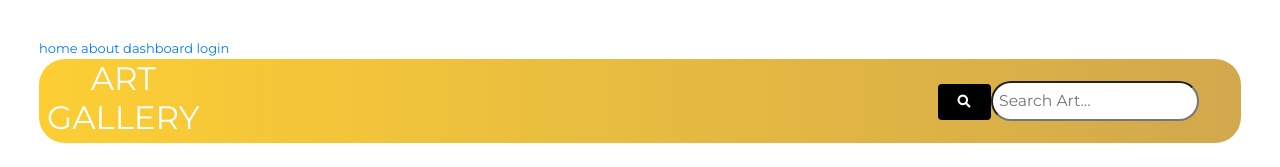
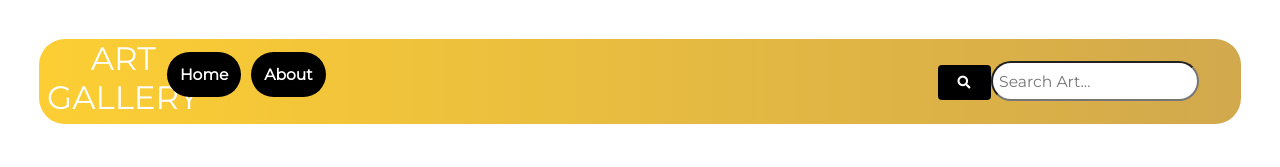
Before and after one commit to hseinmoussa/AGWDS, a React (Create React App) app in the folder front/: page /cards in a window 1280 px wide. Shown: the top 167 px of the page. Built offline with nearby package versions, Linux system fonts and the light colour scheme; no server answers.

Commit message:
few fixes

```diff
--- a/front/src/App.js
+++ b/front/src/App.js
@@ -26,11 +26,6 @@ class App extends React.Component {
   render() {
     return (
       <Router>
-        <Link to="/">home </Link>
-        <Link to="/about">about </Link>
-        <Link to="/dashboard">dashboard </Link>
-        <a href="/login">login </a>
-
 
           <div className="App">
             <Navbar />
--- a/front/src/components/Navbar/MenuItems.js
+++ b/front/src/components/Navbar/MenuItems.js
@@ -1,7 +1,12 @@
 export const MenuItems = [
   {
     title: "Home",
-    url: "localhost:3000",
+    url: "/",
+    cName: "nav-links",
+  },
+  {
+    title: "About",
+    url: "/about",
     cName: "nav-links",
   },
   {
--- a/front/src/components/Navbar/nav.css
+++ b/front/src/components/Navbar/nav.css
@@ -44,7 +44,7 @@
   transition: 250ms;
   box-sizing: border-box;
   position: relative;
-  left: -75rem;
+  left: -40rem;
 }
 
 .nav-links:hover {
@@ -89,6 +89,13 @@
     transition: all 0.5s ease-out;
     box-sizing: border-box;
   }
+  .nav-menu > li{
+    height: 30px;
+    margin-top: 20%;
+    margin-bottom: 50%;
+    width: 100%;
+
+  }
 
   .nav-menu.active {
     background: rgba(198, 147, 32, 0.8);
@@ -114,8 +121,9 @@
   }
   .navbar-logo {
     position: absolute;
-    top: 0;
-    left: 0;
+    top: 0.5rem;
+    left: -2rem;
+    font-size: 2rem;
     transform: translate(25%, 50%);
   }
   .menu-icon {
--- a/front/src/components/Navbar/nav.js
+++ b/front/src/components/Navbar/nav.js
@@ -1,4 +1,5 @@
 import React, { Component, useEffect, useState } from "react";
+import { Link } from 'react-router-dom'
 import "./nav.css";
 import { MenuItems } from "./MenuItems";
 import { Button } from "./button";
@@ -24,9 +25,9 @@ class Navbar extends Component {
           {MenuItems.map((item, index) => {
             return (
               <li key={index}>
-                <a className={item.cName} href={item.url}>
+                <Link className={item.cName} to={item.url}>
                   {item.title}
-                </a>
+                </Link>
               </li>
             );
           })}
```
